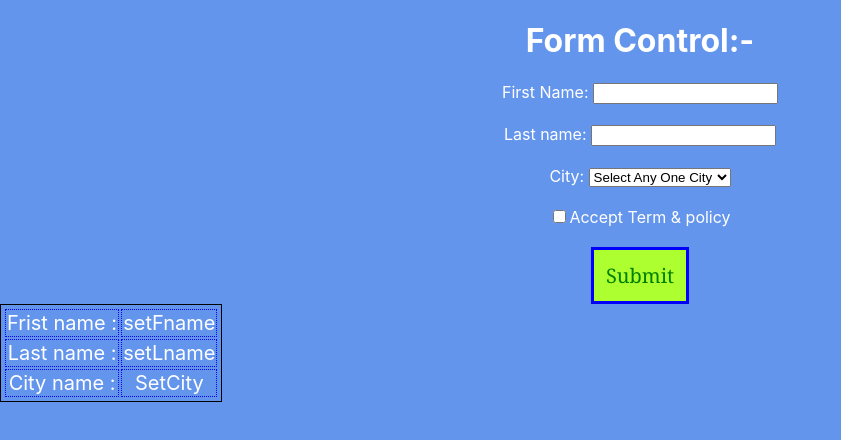
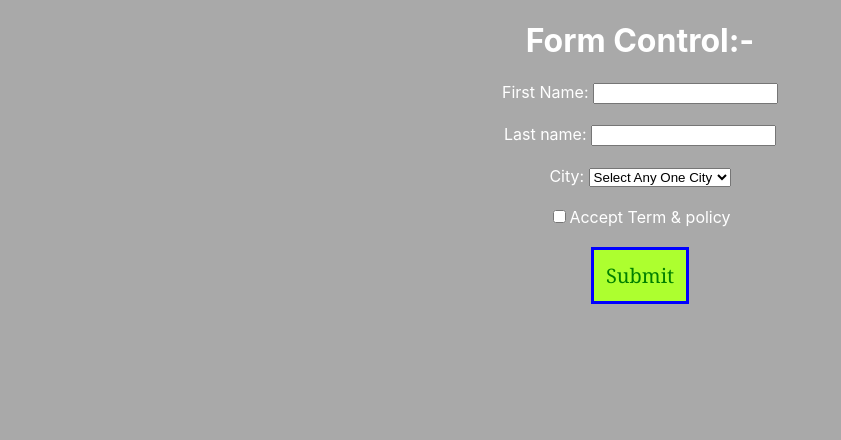
Before and after one commit to amishapatel26/web-demo-react, a React (Create React App) app: page / in a window 1280 px wide. Shown: the top 440 px of the page, without its empty margins (0-841 px from the left). Built offline with nearby package versions, Linux system fonts and the light colour scheme.

Commit message:
four commit

```diff
--- a/src/App.css
+++ b/src/App.css
@@ -49,7 +49,7 @@ tr,td{
 
 
 body{
-  background-color: cornflowerblue;
+  background-color:darkgray;
   color: white;
 }
 
--- a/src/FunctionComponant/HandelForm.js
+++ b/src/FunctionComponant/HandelForm.js
@@ -6,10 +6,14 @@ function HandelForm(){
     const[lname,setLname]=useState("");
     const[city,SetCity]=useState("");
     const[tnc,setTnc]=useState(false);
+    const [submitted, setSubmitted] = useState(false);
 
 
     function getFormdata(e){
-        e.preventDefalut();
+        // e.preventDefalut();
+        e.preventDefault();
+        setSubmitted(true);
+
 
     }
     return(
@@ -33,26 +37,24 @@ function HandelForm(){
             </div>
         </form>
 
+        {submitted && (
             <table>
+                <tbody>
                     <tr>
-                <td>
-                    Frist name :
-                </td>
-                <td>setFname</td>
+                        <td>First name:</td>
+                        <td>{fname}</td>
                     </tr>
                     <tr>
-                <td>
-                    Last name :
-                </td>
-                <td>setLname</td>
+                        <td>Last name:</td>
+                        <td>{lname}</td>
                     </tr>
                     <tr>
-                <td>
-                    City name :
-                </td>
-                <td>SetCity</td>
+                        <td>City name:</td>
+                        <td>{city}</td>
                     </tr>
+                </tbody>
             </table>
+        )}
         </>
     )
 }
```
Lines whose indentation alone changed are shown as unchanged.
